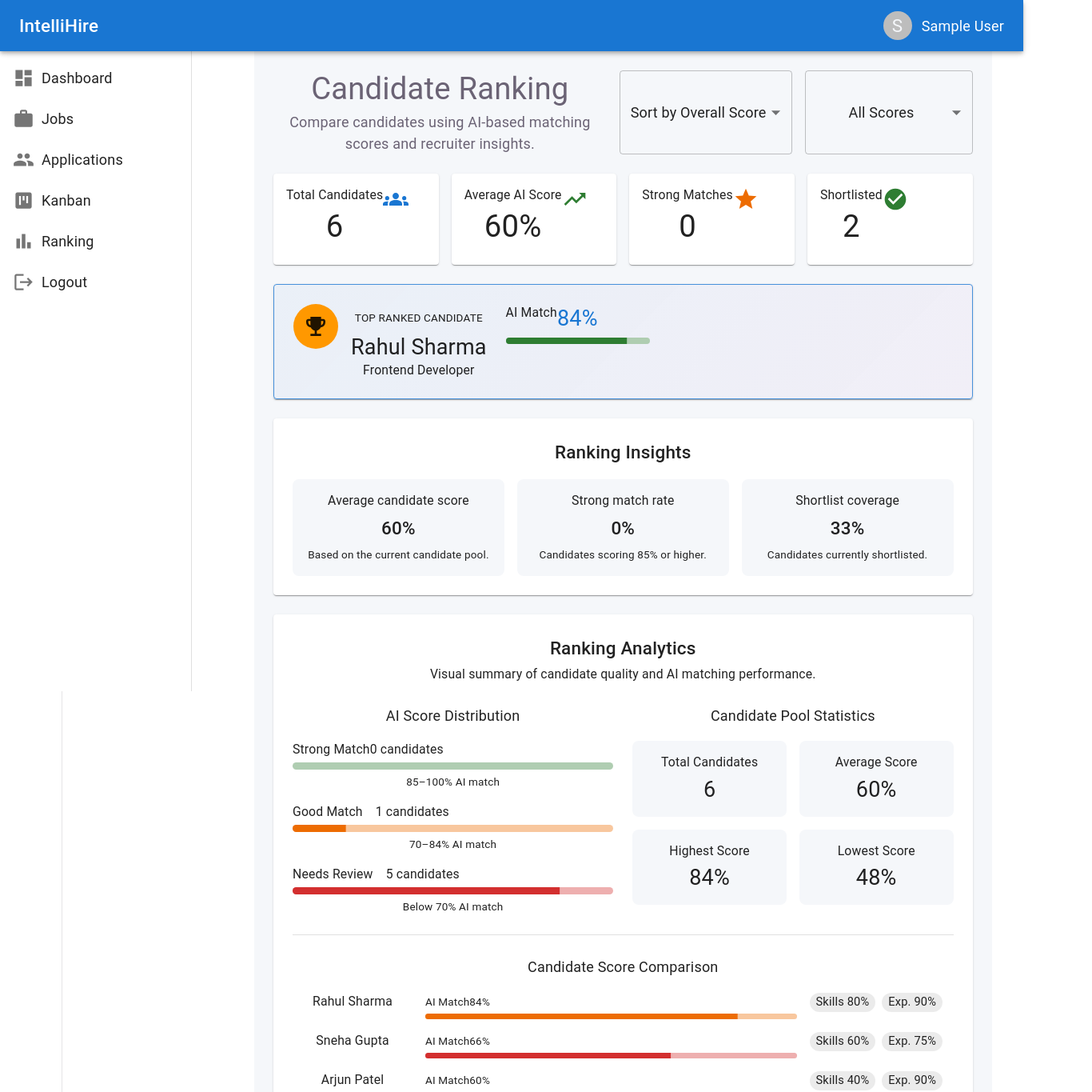
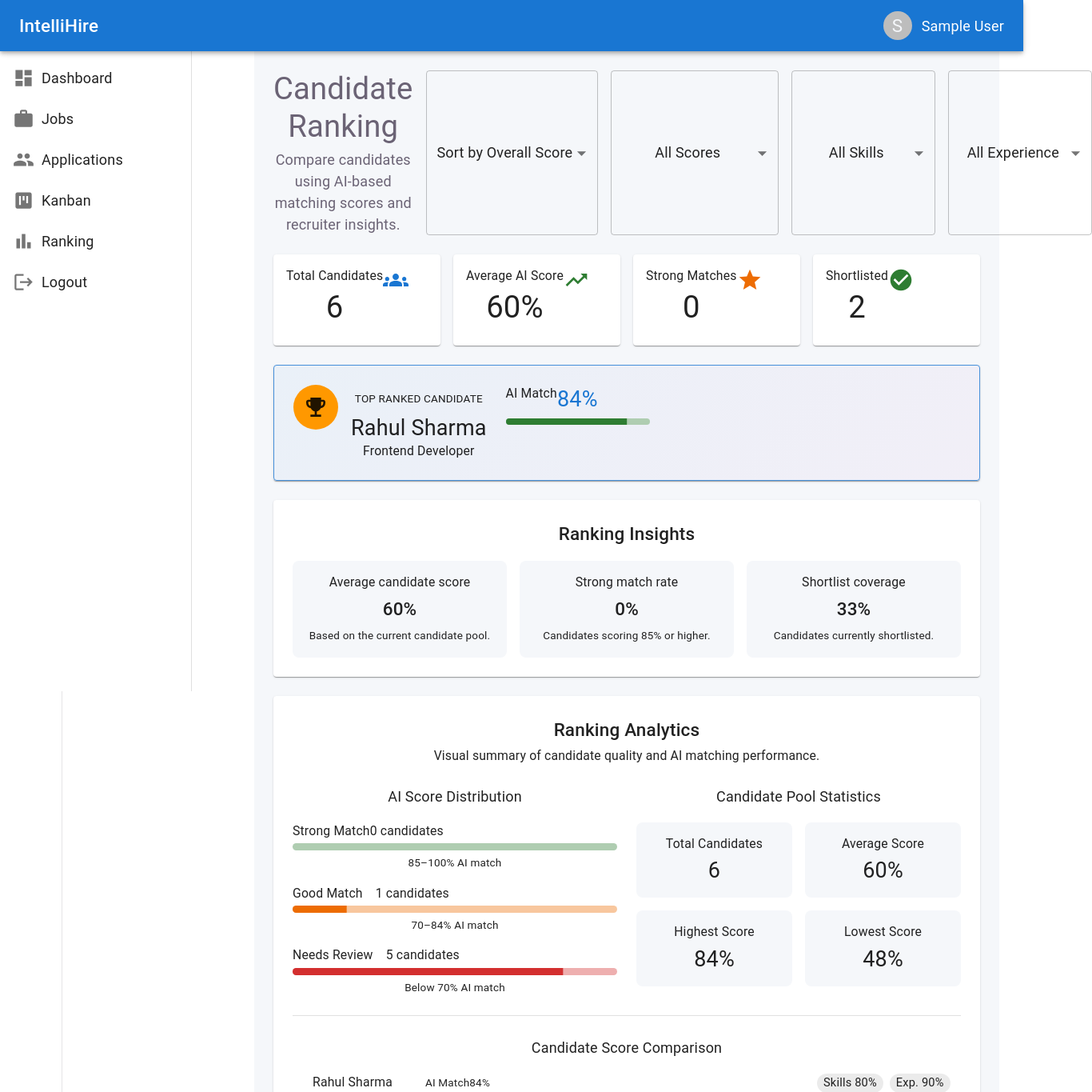
Before and after one commit to Ankush07-op/IntelliHire, a React app in the folder frontend/: page /ranking in a window 1280 px wide. Shown: the top 1365 px of the page at 80% size, 1366 px wide, since content can reach past the window. Built offline with nearby package versions, Linux system fonts and the light colour scheme; sample sign-in values are in the browser's storage; the HTML template or start-up script is replaced by a standard one.

Commit message:
feat: add ranking skill and experience filters

```diff
--- a/frontend/src/pages/ranking/Ranking.jsx
+++ b/frontend/src/pages/ranking/Ranking.jsx
@@ -197,6 +197,8 @@ function Ranking() {
   const [sortBy, setSortBy] = useState("score");
 
   const [scoreFilter, setScoreFilter] = useState("all");
+  const [skillFilter, setSkillFilter] = useState("all");
+  const [experienceFilter, setExperienceFilter] = useState("all");
 
 
 
@@ -209,16 +211,47 @@ function Ranking() {
     const filteredCandidates = candidates.filter((candidate) => {
       const score = candidate.evaluation.overallScore;
 
-      if (scoreFilter === "strong") {
-        return score >= 85;
+      if (scoreFilter === "strong" && score < 85) {
+        return false;
       }
 
-      if (scoreFilter === "good") {
-        return score >= 70 && score < 85;
+      if (
+        scoreFilter === "good" &&
+        (score < 70 || score >= 85)
+      ) {
+        return false;
       }
 
-      if (scoreFilter === "needsReview") {
-        return score < 70;
+      if (scoreFilter === "needsReview" && score >= 70) {
+        return false;
+      }
+
+      if (skillFilter !== "all") {
+        const candidateSkills = (candidate.skills || []).map((skill) =>
+          String(skill).toLowerCase()
+        );
+
+        if (!candidateSkills.includes(skillFilter.toLowerCase())) {
+          return false;
+        }
+      }
+
+      if (experienceFilter !== "all") {
+        const experienceText = String(candidate.experience || "").toLowerCase();
+        const experienceMatch = experienceText.match(/(\d+(?:\.\d+)?)\s*years?/);
+        const years = experienceMatch ? Number(experienceMatch[1]) : 0;
+
+        if (experienceFilter === "1plus" && years < 1) {
+          return false;
+        }
+
+        if (experienceFilter === "2plus" && years < 2) {
+          return false;
+        }
+
+        if (experienceFilter === "3plus" && years < 3) {
+          return false;
+        }
       }
 
       return true;
@@ -235,7 +268,13 @@ function Ranking() {
 
       return b.evaluation.overallScore - a.evaluation.overallScore;
     });
-  }, [applications, sortBy, scoreFilter]);
+  }, [
+    applications,
+    sortBy,
+    scoreFilter,
+    skillFilter,
+    experienceFilter,
+  ]);
 
   const rankingStats = useMemo(() => {
 
@@ -420,6 +459,32 @@ function Ranking() {
             <MenuItem value="good">70–84 — Good</MenuItem>
             <MenuItem value="needsReview">Below 70 — Needs Review</MenuItem>
           </Select>
+
+          <Select
+            size="small"
+            value={skillFilter}
+            onChange={(event) => setSkillFilter(event.target.value)}
+            sx={{ minWidth: 180 }}
+          >
+            <MenuItem value="all">All Skills</MenuItem>
+            <MenuItem value="react">React</MenuItem>
+            <MenuItem value="javascript">JavaScript</MenuItem>
+            <MenuItem value="html">HTML</MenuItem>
+            <MenuItem value="css">CSS</MenuItem>
+            <MenuItem value="node.js">Node.js</MenuItem>
+          </Select>
+
+          <Select
+            size="small"
+            value={experienceFilter}
+            onChange={(event) => setExperienceFilter(event.target.value)}
+            sx={{ minWidth: 180 }}
+          >
+            <MenuItem value="all">All Experience</MenuItem>
+            <MenuItem value="1plus">1+ Years</MenuItem>
+            <MenuItem value="2plus">2+ Years</MenuItem>
+            <MenuItem value="3plus">3+ Years</MenuItem>
+          </Select>
         </Stack>
       </Stack>
 
```
